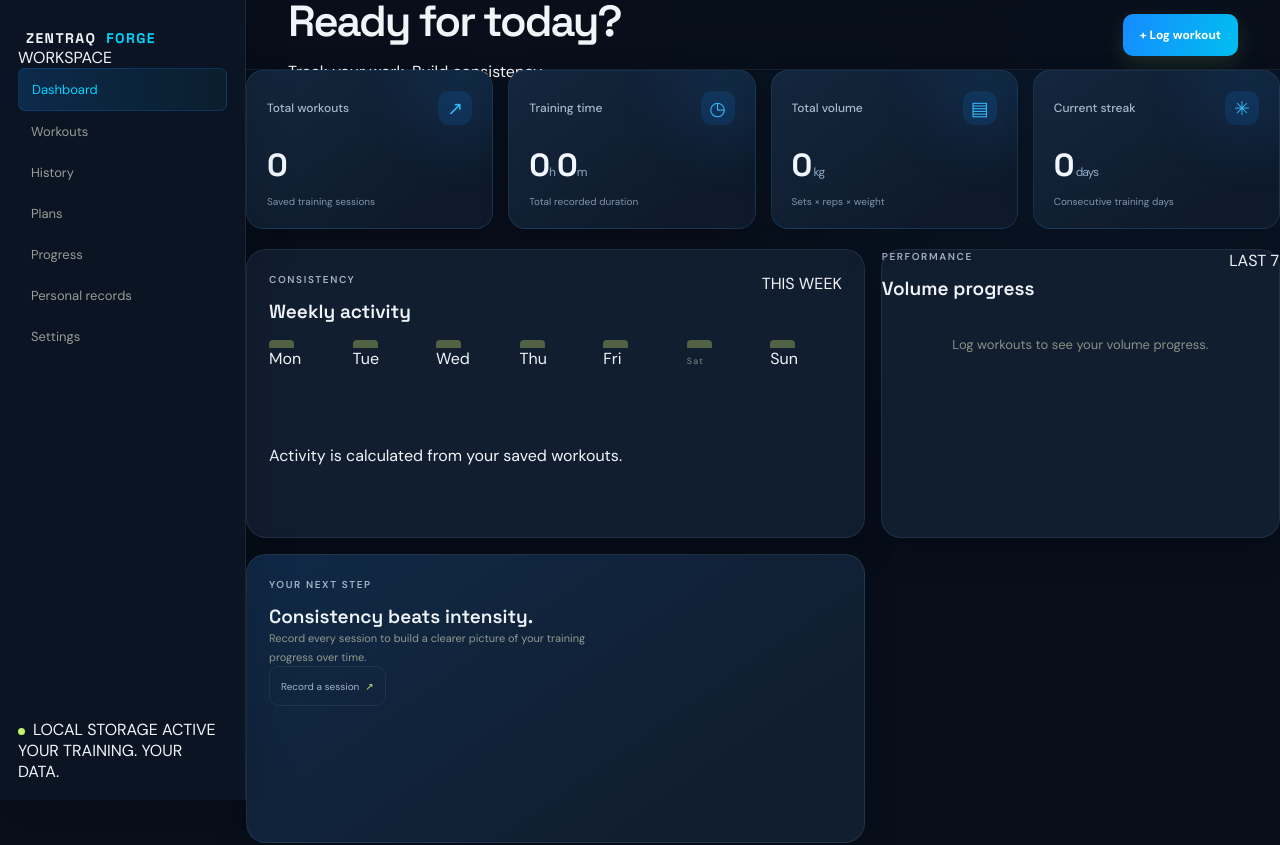
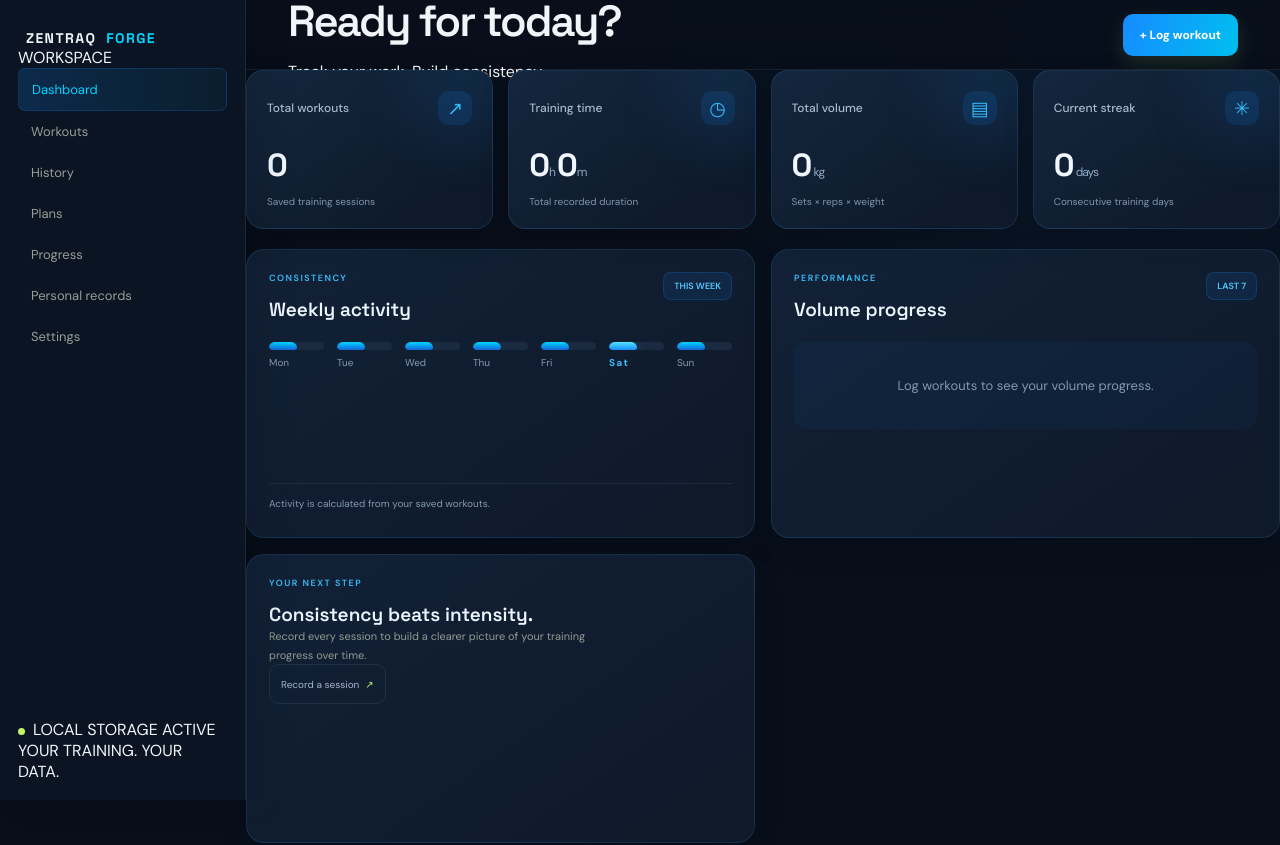
Before and after one commit to dnsh-git/ZenTraq-Forge, a React (Vite) app: page / in a window 1280 px wide. Shown: the top 845 px of the page. Built offline with nearby package versions, Linux system fonts and the light colour scheme.

Commit message:
Redesign weekly act & vol progress

```diff
--- a/src/App.css
+++ b/src/App.css
@@ -3382,3 +3382,153 @@ textarea::placeholder {
   background: rgba(0, 213, 255, 0.13);
   color: #00D5FF;
 }
+
+/* =========================================
+   LEVEL 4.2 — DASHBOARD ANALYTICS PANELS
+========================================= */
+
+.content-grid {
+  display: grid;
+  grid-template-columns: repeat(2, minmax(0, 1fr));
+  gap: 16px;
+  margin-bottom: 18px;
+}
+
+.content-grid .panel {
+  min-width: 0;
+  padding: 22px;
+
+  background: linear-gradient(
+    145deg,
+    #122137,
+    #0E1929
+  );
+
+  border: 1px solid rgba(66, 153, 225, 0.16);
+  border-radius: 18px;
+
+  box-shadow: 0 10px 30px rgba(0, 0, 0, 0.15);
+}
+
+.content-grid .panel-heading {
+  margin-bottom: 20px;
+}
+
+.content-grid .eyebrow {
+  color: #38BDF8;
+  font-size: 9px;
+  letter-spacing: 1.5px;
+}
+
+.content-grid h2 {
+  color: #EDF6FF;
+  font-size: 19px;
+  font-weight: 600;
+}
+
+.content-grid .panel-tag {
+  padding: 7px 10px;
+
+  color: #55C8FF;
+  background: rgba(22, 139, 255, 0.1);
+
+  border: 1px solid rgba(22, 139, 255, 0.2);
+  border-radius: 8px;
+
+  font-size: 9px;
+  font-weight: 600;
+}
+
+/* Weekly activity chart */
+
+.activity-chart {
+  gap: 13px;
+  height: 125px;
+}
+
+.activity-track {
+  overflow: hidden;
+  background: #1A2A40;
+  border-radius: 8px;
+}
+
+.activity-bar {
+  width: min(28px, 75%);
+  background: linear-gradient(
+    to top,
+    #1265D8,
+    #00D5FF
+  );
+  border-radius: 7px 7px 3px 3px;
+  transition: height 300ms ease;
+}
+
+.activity-bar.today {
+  background: linear-gradient(
+    to top,
+    #168BFF,
+    #54E5FF
+  );
+
+  box-shadow: 0 0 12px rgba(0, 213, 255, 0.25);
+}
+
+.activity-count {
+  color: #B8CBE0;
+  font-size: 10px;
+}
+
+.day-label {
+  color: #849BB4;
+  font-size: 10px;
+}
+
+.day-label.today-label {
+  color: #38BDF8;
+  font-weight: 700;
+}
+
+.chart-caption {
+  margin-top: 16px;
+  padding-top: 13px;
+
+  border-top: 1px solid rgba(148, 163, 184, 0.12);
+
+  color: #8298B0;
+  font-size: 10px;
+}
+
+/* Volume progress chart */
+
+.volume-progress-track {
+  overflow: hidden;
+  background: #1A2A40;
+  border-radius: 7px;
+}
+
+.volume-progress-bar {
+  background: linear-gradient(
+    to top,
+    #1557C0,
+    #38BDF8
+  );
+
+  border-radius: 7px 7px 2px 2px;
+  box-shadow: 0 0 10px rgba(22, 139, 255, 0.15);
+}
+
+.volume-progress-column strong {
+  color: #C7DFFF;
+  font-size: 10px;
+}
+
+.volume-progress-column span {
+  color: #8298B0;
+  font-size: 9px;
+}
+
+.progress-empty {
+  color: #8298B0;
+  background: rgba(22, 139, 255, 0.045);
+  border-radius: 12px;
+}
```
